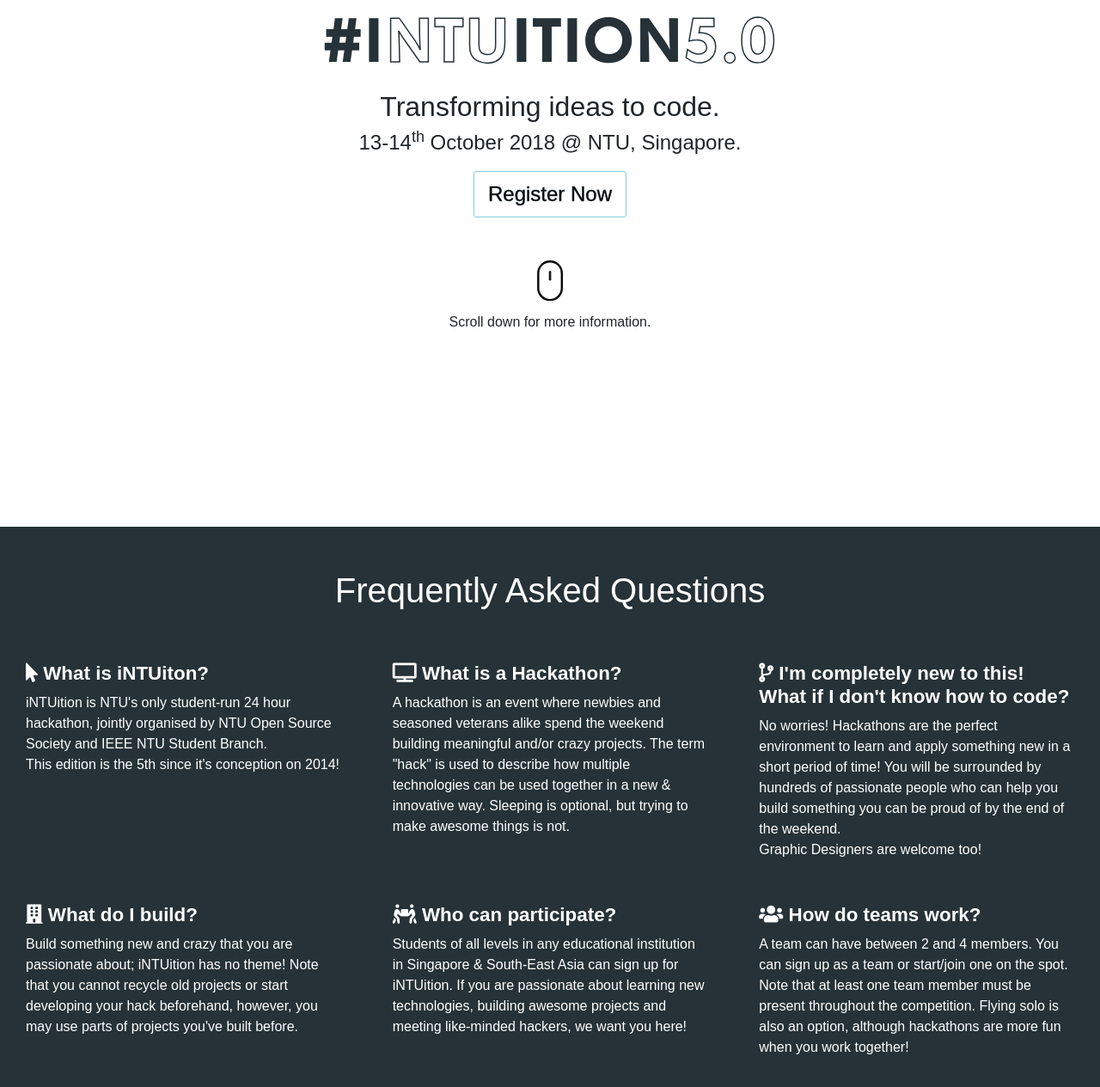
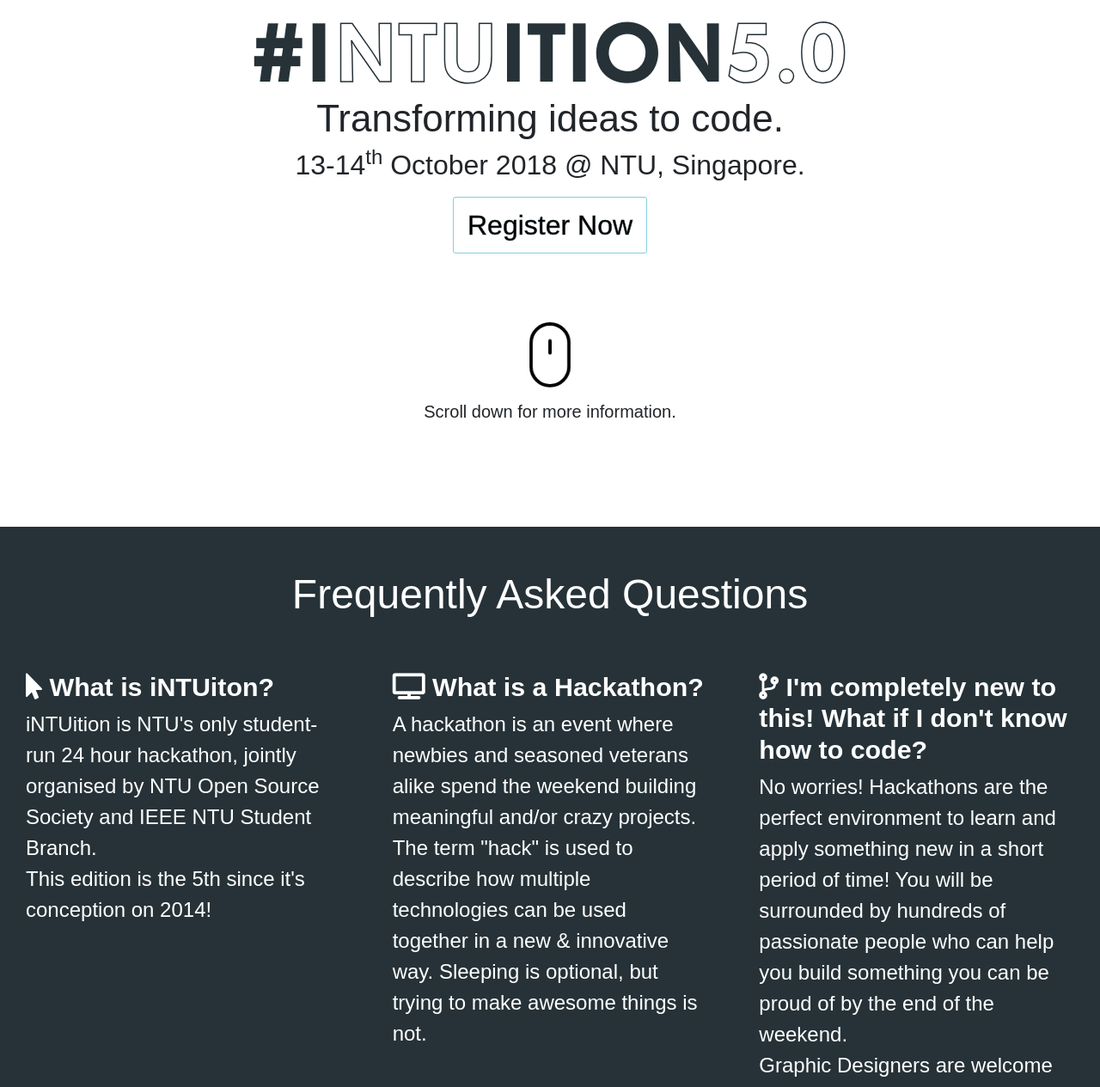
Before and after one commit to kunmishra2599/intuition-2018, a website: page index.html in a window 1280 px wide. Shown: the part 219-1484 px from the top of the page at 86% size. Drawn offline with nearby package versions, Linux system fonts and the light colour scheme; a web font is replaced by a local one.

Commit message:
Adjusted responsiveness

```diff
--- a/app/scss/pages/_home.scss
+++ b/app/scss/pages/_home.scss
@@ -5,7 +5,6 @@
   .white-outline {
     color: white;
     -webkit-text-fill-color: white;
-    /* Will override color (regardless of order) */
     -webkit-text-stroke-width: 1.5px;
     -webkit-text-stroke-color: $intuition-black;
     transition: background-color 0.15s ease-in-out;
@@ -20,6 +19,7 @@
   .jumbotron {
     background: $intuition-white;
     height: 100vh;
+    min-height: 100vh;
     @keyframes scroll {
       0% {
         transform: translateY(0);
@@ -32,6 +32,12 @@
 
     svg #wheel {
       animation: scroll ease 2s infinite;
+    }
+
+    .svg {
+      min-height: 10%;
+      margin-top: 10vmin;
+      font-size: 2.5vmin;
     }
 
     a {
@@ -57,7 +63,7 @@
       margin-top: 10px;
       font-family: 'Muli', sans-serif;
       font-weight: light;
-      font-size: 1.5em;
+      font-size: 4vmin;
     }
 
     .btn-outline-primary:hover {
@@ -85,19 +91,21 @@
       color: $intuition-black;
       font-family: 'Futura', sans-serif;
       font-size: 4.5em;
+      font-size: 12vmin;
       margin-top: 0;
-      margin-bottom: -10px;
+      margin-bottom: -4vmin;
     }
 
     .sub-title {
-      margin-top: 0;
+      margin-top: 0vh;
       padding: 0;
       font-size: 2.0em;
+      font-size: 5.5vmin;
     }
 
     .sub-sub-title {
       padding: 0;
-      font-size: 1.5em;
+      font-size: 4vmin;
     }
 
     .three-cogs {
@@ -114,22 +122,27 @@
     padding-top: 50px;
     margin-left: 0;
 
+    h1 {
+      font-size: 6vmin;
+    }
+
     .row {
       margin-top: 30px;
     }
 
-    .col-4 {
+    .col-md-4 {
       padding: 30px 30px 5px;
       margin-top: 0;
 
       h5 {
         text-align: left;
         font-weight: bold;
-        font-size: 1.4em;
+        font-size: 3.8vmin;
       }
 
       p {
         text-align: left;
+        font-size: 3vmin;
       }
     }
   }
@@ -139,7 +152,7 @@
     bottom: 0;
     width: 100%;
     height: 12vh;
-    min-height: 7vh;
+    min-height: 10vh;
     /* Height of the footer */
     background: $intuition-black;
     text-align: center;
--- a/index.html
+++ b/index.html
@@ -17,64 +17,61 @@
 </head>
 
 <body>
-  <div class="jumbotron text-center vertical-center">
+  <div class="jumbotron text-center vertical-center col-xs-10">
     <img src="app/images/lightbulb.svg" />
     <h1 class="main-title">#I<span class="white-outline"><a href="http://www.ntu.edu.sg" target="_blank">NTU</a></span>ITION<span class="white-outline">5.0</span></h1><br>
     <h5 class="sub-title">Transforming ideas to code.</h5>
     <h5 class="sub-sub-title">13-14<sup>th</sup> October 2018 @ NTU, Singapore.</h5>
-    <!-- <h5 class="sub-sub-title">Website coming soon.</h5>
-    <div class="three-cogs fa-2x">
-      <i class="fa fa-cog fa-spin fa-2x fa-fw"></i>
-    </div> -->
     <a class="btn btn-outline-primary btn-lg">Register Now</a>
-    <h5 style="margin-top:50px;">
-      <svg width="30px" height="100%" viewBox="0 0 247 390" version="1.1" xmlns="http://www.w3.org/2000/svg" xmlns:xlink="http://www.w3.org/1999/xlink" style="fill-rule:evenodd;clip-rule:evenodd;stroke-linecap:round;stroke-linejoin:round;stroke-miterlimit:1.5;">
+    <div class="col-xs-10 svg"><h5>
+      <svg width="6vmin" height="100%" viewBox="0 0 247 390" version="1.1" xmlns="http://www.w3.org/2000/svg" xmlns:xlink="http://www.w3.org/1999/xlink" style="fill-rule:evenodd;clip-rule:evenodd;stroke-linecap:round;stroke-linejoin:round;stroke-miterlimit:1.5;">
     	<path id="wheel" d="M123.359,79.775l0,72.843" style="fill:none;stroke:black;stroke-width:20px;"/>
     	<path id="mouse" d="M236.717,123.359c0,-62.565 -50.794,-113.359 -113.358,-113.359c-62.565,0 -113.359,50.794 -113.359,113.359l0,143.237c0,62.565 50.794,113.359 113.359,113.359c62.564,0 113.358,-50.794 113.358,-113.359l0,-143.237Z" style="fill:none;stroke:black;stroke-width:20px;"/>
       </svg>
     </h5>
     <p>Scroll down for more information.</p>
   </div>
+  </div>
   <!-- <div class="container"> -->
   <div class="col-12 faq">
     <h1>Frequently Asked Questions</h1>
     <div class="row">
-      <div class="col-4 col-xs-12">
+      <div class="col-md-4 col-xs-10 col-lg-4">
         <h5><i class="fas fa-mouse-pointer"></i>  What is iNTUiton?</h5>
         <p>iNTUition is NTU's only student-run 24 hour hackathon, jointly organised by NTU Open Source Society and IEEE NTU Student Branch. <br>This edition is the 5th since it's conception on 2014!</p>
       </div>
-      <div class="col-4 col-xs-12">
+      <div class="col-md-4 col-xs-10 col-lg-4">
         <h5><i class="fas fa-tv"></i>  What is a Hackathon?</h5>
-        <p>A hackathon is an event where newbies and seasoned veterans alike spend the weekend building meaningful and/or
-          crazy projects. The term "hack" is used to describe how multiple technologies can be used together in a new & innovative way. Sleeping is optional, but trying to make awesome things is not.</p>
+        <p>A hackathon is an event where newbies and seasoned veterans alike spend the weekend building meaningful and/or crazy projects. The term "hack" is used to describe how multiple technologies can be used together in a new & innovative way. Sleeping
+          is optional, but trying to make awesome things is not.</p>
       </div>
-      <div class="col-4 col-xs-12">
+      <div class="col-md-4 col-xs-10 col-lg-4">
         <h5><i class="fas fa-code-branch"></i>  I'm completely new to this! What if I don't know how to code?</h5>
         <p>No worries! Hackathons are the perfect environment to learn and apply something new in a short period of time! You will be surrounded by hundreds of passionate people who can help you build something you can be proud of by the end of the weekend.
           <br>Graphic Designers are welcome too!</p>
       </div>
-      <div class="col-4 col-xs-12">
+      <div class="col-md-4 col-xs-10 col-lg-4">
         <h5><i class="fas fa-building"></i>  What do I build?</h5>
         <p>Build something new and crazy that you are passionate about; iNTUition has no theme! Note that you cannot recycle old projects or start developing your hack beforehand, however, you may use parts of projects you've built before. </p>
       </div>
-      <div class="col-4 col-xs-12">
+      <div class="col-md-4 col-xs-10 col-lg-4">
         <h5><i class="fas fa-people-carry"></i>  Who can participate?</h5>
         <p>Students of all levels in any educational institution in Singapore & South-East Asia can sign up for iNTUition. If you are passionate about learning new technologies, building awesome projects and meeting like-minded hackers, we want you here!</p>
       </div>
-      <div class="col-4 col-xs-12">
+      <div class="col-md-4 col-xs-10 col-lg-4">
         <h5><i class="fas fa-users"></i>  How do teams work?</h5>
         <p>A team can have between 2 and 4 members. You can sign up as a team or start/join one on the spot. Note that at least one team member must be present throughout the competition. Flying solo is also an option, although hackathons are more fun when
           you work together!</p>
       </div>
-      <div class="col-4 col-xs-12">
+      <div class="col-md-4 col-xs-10 col-lg-4">
         <h5><i class="fas fa-gavel"></i>  How does judging/pitching work?</h5>
         <p>Hacks will be ranked on technical difficulty, creativity, polish & general impressiveness. After the 24 hour development period, a panel of judges will choose the teams through Devpost submissions to present their hacks to everyone. </p>
       </div>
-      <div class="col-4 col-xs-12">
+      <div class="col-md-4 col-xs-10 col-lg-4">
         <h5><i class="fas fa-shopping-bag"></i>  What should I bring?</h5>
         <p>Bring your Matriculation Card/Student ID for admission and your laptop/hardware for hacking. We’ll provide snacks and meals throughout the event. We also recommend bringing the following items- jacket, pillow, sleeping bag, toothbrush & deodorant.</p>
       </div>
-      <div class="col-4 col-xs-12">
+      <div class="col-md-4 col-xs-10 col-lg-4">
         <h5><i class="fas fa-money-check"></i>  Does this cost money?</h5>
         <p>Nope! Admission is free. Just register online and show up at the venue on 13<sup>th</sup> October! We'll provide food, caffeine, Wi-Fi and a place for you to hack for the entire duration of the event.</p>
       </div>
```
Also changed, not shown: app/css/main.css.
